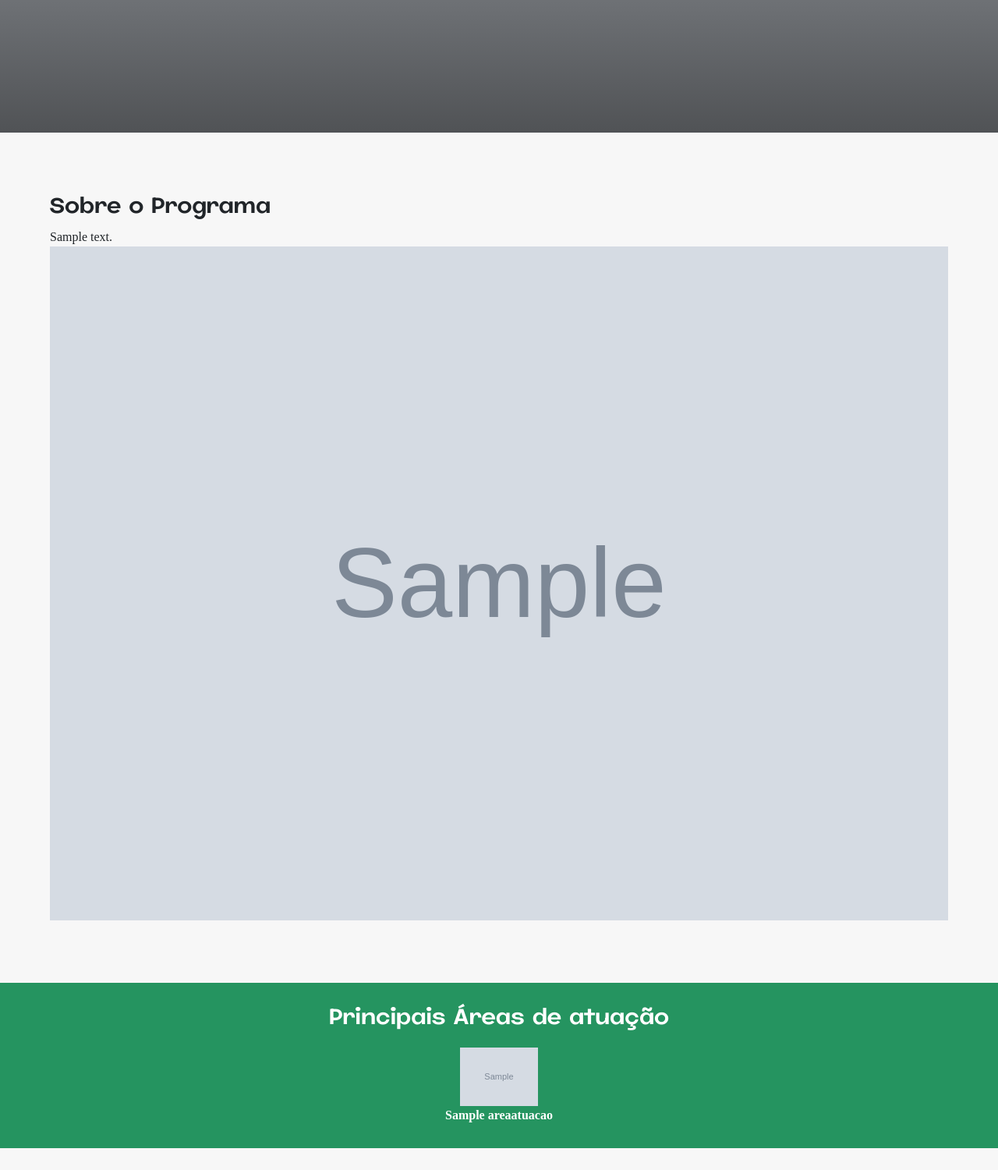
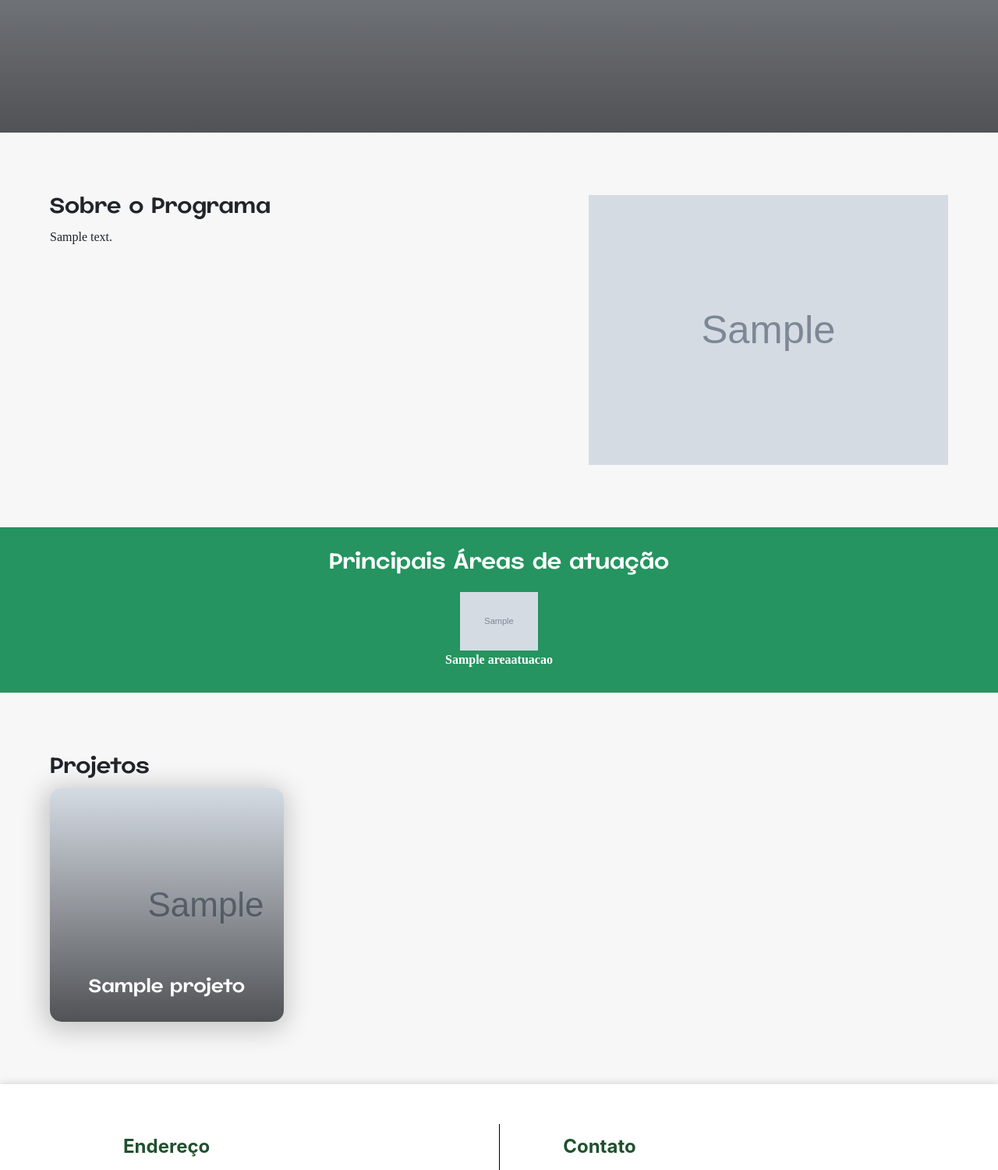
Before and after one commit to Gabriel-Avelino/Instituto-ISAR-Testes, a Django app: page /programa/1 in a window 1280 px wide. Shown: the part 590-2090 px from the top of the page at 78% size. Run offline with Django 5.2, Linux system fonts and the light colour scheme; tables that the repository leaves empty hold one stand-in row (values such as "Sample post"); grey boxes marked "Sample" are stand-in pictures; some web fonts are replaced.

Commit message:
Finalização da página de programa

```diff
--- a/static/css/programas.css
+++ b/static/css/programas.css
@@ -76,7 +76,18 @@ main{
 }
 
 .programa-info .text{
+    display: flex;
+    flex-direction: row;
+    justify-content: space-between;
     padding: 80px 5%;
+}
+
+.programa-info .text div{
+    width: 50%;
+}
+
+.programa-info .text img{
+    width: 40%;
 }
 
 .programa-info .text h3{
```
